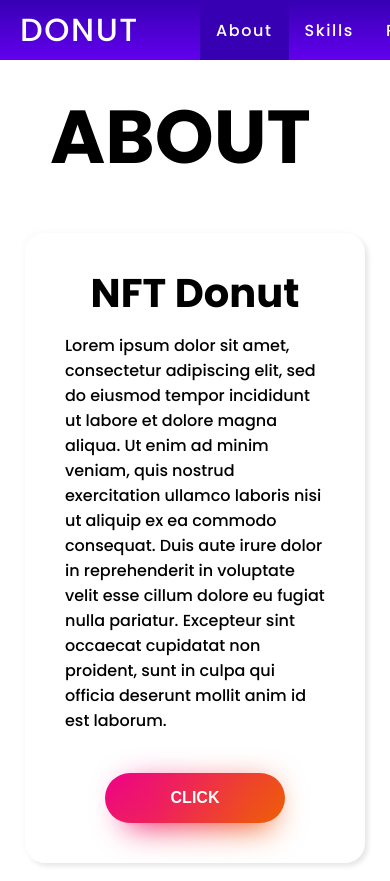
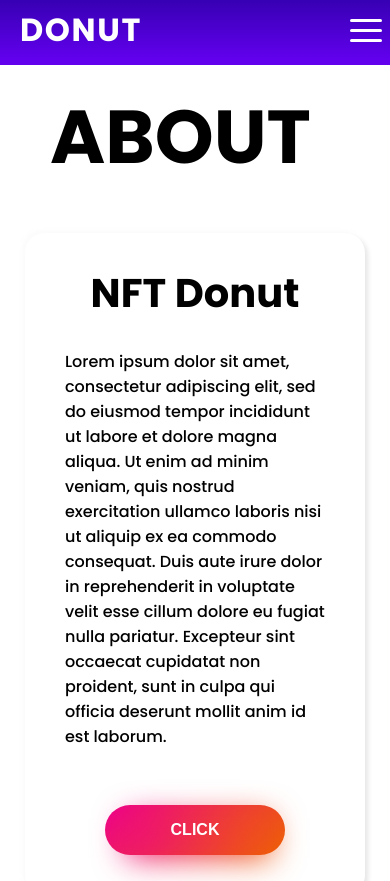
Before and after one commit to NFTDonut/web3-portfolio-react, a React (Create React App) app: page / in a window 390 px wide. Shown: the top 881 px of the page. Built offline with nearby package versions, Linux system fonts and the light colour scheme.

Commit message:
added responsive hamburger navbar menu

```diff
--- a/package.json
+++ b/package.json
@@ -7,6 +7,7 @@
     "@testing-library/react": "^13.3.0",
     "@testing-library/user-event": "^13.5.0",
     "aos": "^2.3.4",
+    "hamburger-react": "^2.5.0",
     "react": "^18.2.0",
     "react-dom": "^18.2.0",
     "react-scripts": "5.0.1",
--- a/src/About.js
+++ b/src/About.js
@@ -7,7 +7,7 @@ export default function About() {
             <div className="container-content">
                 <div className="about-card" data-aos="fade-right">
                     <h3>NFT Donut</h3>
-                    <p2>Lorem ipsum dolor sit amet, consectetur adipiscing elit,
+                    <p>Lorem ipsum dolor sit amet, consectetur adipiscing elit,
                         sed do eiusmod tempor incididunt ut labore et dolore magna
                         aliqua. Ut enim ad minim veniam, quis nostrud exercitation
                         ullamco laboris nisi ut aliquip ex ea commodo consequat.
@@ -15,7 +15,7 @@ export default function About() {
                         esse cillum dolore eu fugiat nulla pariatur. Excepteur
                         sint occaecat cupidatat non proident, sunt in culpa qui
                         officia deserunt mollit anim id est laborum.
-                    </p2>
+                    </p>
                     <button className="gradient-button">
                         <h4>CLICK</h4>
                     </button>
--- a/src/App.js
+++ b/src/App.js
@@ -28,7 +28,7 @@ function App() {
   })
 
   useEffect(() => {
-    Aos.init({ duration: 300 });
+    Aos.init({ duration: 500 });
   }, []);
 
   return (
--- a/src/Navbar.js
+++ b/src/Navbar.js
@@ -1,12 +1,32 @@
 import { Link } from 'react-scroll';
 import { useState } from 'react';
+import Hamburger from 'hamburger-react';
+
+
 
 export default function Navbar({toggleTheme}) {
 
+    const [isOpen, setOpen] = useState(false)
+
+    const hamburgerToggle = () => {
+        isOpen === false ? setOpen(true) : setOpen(false);
+        if (isOpen === true) {
+            console.log("OPEN");
+            document.getElementById("hamburger-menu").style.top = "-100px";
+            document.getElementById("hamburger-menu").style.display = "flex";
+        }
+        if (isOpen === false) {
+            console.log("CLOSED");
+            document.getElementById("hamburger-menu").style.top = "60px";
+            document.getElementById("hamburger-menu").style.display = "flex";
+        }
+    }
+
     return (
-            <nav className="nav">
+        <div>
+            <nav id="nav" className="nav">
                 <Link activeClass="inactive" to="about" spy={true} smooth={true} offset={-60} duration={300} style={{ padding: 0 }}>
-                    <p className='site-title'>DONUT</p>
+                    <h5 className='site-title'>DONUT</h5>
                 </Link>
                 <ul>
                     <li>
@@ -38,6 +58,34 @@ export default function Navbar({toggleTheme}) {
                         <path fill="currentColor" d="M17.75,4.09L15.22,6.03L16.13,9.09L13.5,7.28L10.87,9.09L11.78,6.03L9.25,4.09L12.44,4L13.5,1L14.56,4L17.75,4.09M21.25,11L19.61,12.25L20.2,14.23L18.5,13.06L16.8,14.23L17.39,12.25L15.75,11L17.81,10.95L18.5,9L19.19,10.95L21.25,11M18.97,15.95C19.8,15.87 20.69,17.05 20.16,17.8C19.84,18.25 19.5,18.67 19.08,19.07C15.17,23 8.84,23 4.94,19.07C1.03,15.17 1.03,8.83 4.94,4.93C5.34,4.53 5.76,4.17 6.21,3.85C6.96,3.32 8.14,4.21 8.06,5.04C7.79,7.9 8.75,10.87 10.95,13.06C13.14,15.26 16.1,16.22 18.97,15.95M17.33,17.97C14.5,17.81 11.7,16.64 9.53,14.5C7.36,12.31 6.2,9.5 6.04,6.68C3.23,9.82 3.34,14.64 6.35,17.66C9.37,20.67 14.19,20.78 17.33,17.97Z" />
                     </svg> */}
                 </div>
+                <div className='hamburger-div'>
+                    <Hamburger toggled={isOpen} toggle={hamburgerToggle} rounded/>
+                </div>
             </nav>
+            <div id='hamburger-menu' className='hamburger-menu'>
+                <button onClick={toggleTheme} className='hamburger-item'>
+                    <div className='theme-toggle-button' style={{ padding: '8px 0px' }}>
+                        <svg className='icon' viewBox="0 0 24 24">
+                            <path fill="currentColor" d="M7.5,2C5.71,3.15 4.5,5.18 4.5,7.5C4.5,9.82 5.71,11.85 7.53,13C4.46,13 2,10.54 2,7.5A5.5,5.5 0 0,1 7.5,2M19.07,3.5L20.5,4.93L4.93,20.5L3.5,19.07L19.07,3.5M12.89,5.93L11.41,5L9.97,6L10.39,4.3L9,3.24L10.75,3.12L11.33,1.47L12,3.1L13.73,3.13L12.38,4.26L12.89,5.93M9.59,9.54L8.43,8.81L7.31,9.59L7.65,8.27L6.56,7.44L7.92,7.35L8.37,6.06L8.88,7.33L10.24,7.36L9.19,8.23L9.59,9.54M19,13.5A5.5,5.5 0 0,1 13.5,19C12.28,19 11.15,18.6 10.24,17.93L17.93,10.24C18.6,11.15 19,12.28 19,13.5M14.6,20.08L17.37,18.93L17.13,22.28L14.6,20.08M18.93,17.38L20.08,14.61L22.28,17.15L18.93,17.38M20.08,12.42L18.94,9.64L22.28,9.88L20.08,12.42M9.63,18.93L12.4,20.08L9.87,22.27L9.63,18.93Z" />
+                        </svg>
+                    </div>
+                </button>
+                <Link activeClass="active" to="about" spy={true} smooth={true} offset={-60} duration={300} onClick={hamburgerToggle}>
+                    <div className='hamburger-item' style={{ padding: '8px 0px' }}>
+                        About
+                    </div>
+                </Link>
+                <Link activeClass="active" to="skills" spy={true} smooth={true} offset={-60} duration={300} onClick={hamburgerToggle}>
+                    <div className='hamburger-item' style={{ padding: '8px 0px' }}>
+                        Skills
+                    </div>
+                </Link>
+                <Link activeClass="active" to="projects" spy={true} smooth={true} offset={-60} duration={300} onClick={hamburgerToggle}>
+                    <div className='hamburger-item' style={{ padding: '8px 0px' }}>
+                        Projects
+                    </div>
+                </Link>
+            </div>
+        </div>
     );
 }
--- a/src/Skills.js
+++ b/src/Skills.js
@@ -13,6 +13,13 @@ export default function Skills() {
                     </button>
                 </div>
                 <div className="skill-card" data-aos="fade-left">
+                    <h3>React JS</h3>
+                    <img src={require("./images/react-logo.png")} className="card-img"></img>
+                    <button className="gradient-button">
+                        <h4>Visit Website</h4>
+                    </button>
+                </div>
+                <div className="skill-card" data-aos="fade-left">
                     <h3>Ethers.js</h3>
                     <img src={require("./images/ethers-js-logo.png")} className="ethers-js-img"></img>
                     <button className="gradient-button">
@@ -22,13 +29,6 @@ export default function Skills() {
                 <div className="skill-card" data-aos="fade-left">
                     <h3>Hardhat</h3>
                     <img src={require("./images/hardhat-logo.png")} className="card-img"></img>
-                    <button className="gradient-button">
-                        <h4>Visit Website</h4>
-                    </button>
-                </div>
-                <div className="skill-card" data-aos="fade-left">
-                    <h3>React JS</h3>
-                    <img src={require("./images/react-logo.png")} className="card-img"></img>
                     <button className="gradient-button">
                         <h4>Visit Website</h4>
                     </button>
--- a/src/styles.css
+++ b/src/styles.css
@@ -81,33 +81,33 @@ h4 {
     font-weight: bold;
 }
 
-p2 {
+p {
     padding: 0px 40px 40px 40px;
 }
 
 .theme-toggle-div {
     display: flex;
     justify-content: right;
-    width: 200px;
+    min-width: 200px;
 }
 
 .theme-toggle-button {
+    display: flex;
+    justify-content: center;
+    align-items: center;
     color: white;
     background-color: transparent;
     border: none;
-    padding-top: 10px;
     cursor: pointer;
     transition: 0.25s;
     transform: scale(1);
-    padding-right: 20px;
-    height: 60px;
-    width: 60px;
-    line-height: 30px;
+    line-height: 0;
+
 }
 
 .theme-toggle-button:hover,
 .theme-toggle-button:focus {
-    transform: scale(1.1);
+    transform: scale(1);
 }
 
 .nav {
@@ -166,6 +166,53 @@ p2 {
 } */
 
 .nav li:hover {
+    background-color: #3700B3;
+    color: white;
+}
+
+.hamburger-div {
+    display: none;
+    height: 100%;
+    justify-content: right;
+    align-items: center;
+    z-index: 1;
+}
+
+.hamburger-menu {
+    position: fixed;
+    display: none;
+    top: -100px;
+    height: 0px;
+    width: 100%;
+    flex-direction: column;
+    text-align: center;
+    transition: 0.3s;
+    z-index: 1;
+
+}
+
+/* .hamburger-menu.active {
+    top: 0px;
+} */
+
+.hamburger-item {
+    z-index: 1;
+    text-decoration: none;
+    letter-spacing: 0.1rem;
+    transition: 0.1s ease-in;
+    cursor: pointer;
+    border: none;
+    display: none;
+
+}
+
+.hamburger-theme-toggle {
+    display: flex;
+    justify-content: center;
+    align-items: center;
+}
+
+.hamburger-item:hover {
     background-color: #3700B3;
     color: white;
 }
@@ -277,3 +324,26 @@ svg {
     transition: 1s;
     margin-bottom: 30px;
 }
+
+@media screen and (max-width: 768px) {
+    .nav li {
+        display: none;
+    }
+    .theme-toggle-div {
+        display: none;
+    }
+    .hamburger-div {
+        display: flex;
+    }
+    .hamburger-menu {
+        display: flex;
+    }
+    .hamburger-item {
+        display: block;
+    }
+
+    .hamburger-item .theme-toggle-button:hover {
+        color: white;
+    }
+
+  }
--- a/src/themes.js
+++ b/src/themes.js
@@ -10,7 +10,8 @@ export const lightTheme = {
     cardColor: '#fff',
     cardShadow: '-3px -3px 3px rgba(250, 250, 250, 0.5), 3px 3px 5px rgba(0, 0, 0, 0.1)',
     solidityImgFilter: 'invert(0%)',
-    ethersImgFilter: 'saturate(1) brightness(1)'
+    ethersImgFilter: 'saturate(1) brightness(1)',
+    hamburgerItemBg: '#6200EE'
 };
 
 export const darkTheme = {
@@ -23,7 +24,8 @@ export const darkTheme = {
     cardColor: 'rgba(255, 255, 255, 0.05)',
     cardShadow: '-3px -3px 3px rgba(255, 255, 255, 0.02), 3px 3px 5px rgba(0, 0, 0, 0.5)',
     solidityImgFilter: 'invert(100%)',
-    ethersImgFilter: 'saturate(0.8) brightness(1.8)'
+    ethersImgFilter: 'saturate(0.8) brightness(1.8)',
+    hamburgerItemBg: '#9a66f4'
 };
 
 export const GlobalStyles = createGlobalStyle`
@@ -56,4 +58,9 @@ export const GlobalStyles = createGlobalStyle`
         filter: ${props => props.theme.ethersImgFilter};
     }
 
+    .hamburger-item {
+        background-color: ${props => props.theme.hamburgerItemBg};
+        color: ${props => props.theme.navFontColor};
+    }
+
 `
```
Also changed, not shown: 1 other file (tests, documents, lock files or other folders).
